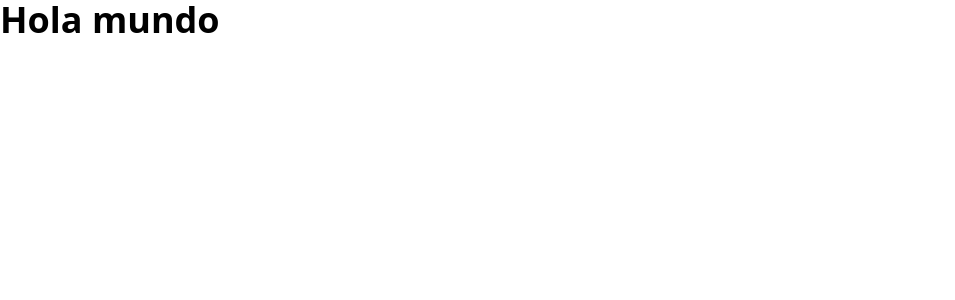
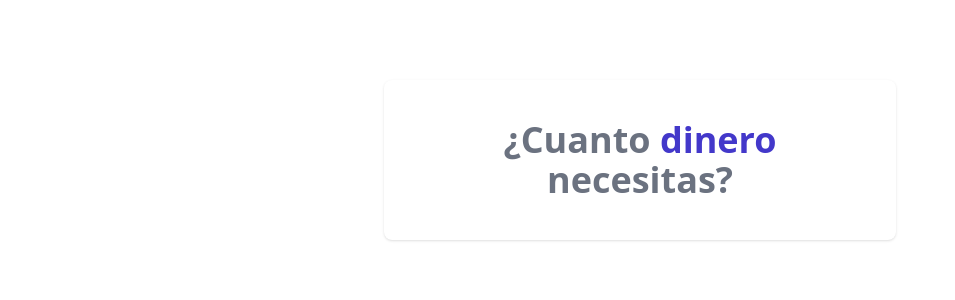
Before and after one commit to thejuanco/cotizador-prestamos-vue, a Vue app: page / in a window 1280 px wide. Shown: the top 300 px of the page, without its empty margins (0-955 px from the left). Built offline with nearby package versions, Linux system fonts and the light colour scheme.

Commit message:
Crea el primer componente y agregandolo

```diff
--- a/src/App.vue
+++ b/src/App.vue
@@ -1,7 +1,9 @@
 <script setup>
-
+  import Header from './components/Header.vue';
 </script>
 
 <template>
-  <h1 class="text-4xl font-bold">Hola mundo</h1>
+  <div class="my-20 max-w-lg mx-auto bg-white shadow p-10 rounded-lg">
+    <Header/>
+  </div>
 </template>
--- /dev/null
+++ b/src/components/Header.vue
@@ -0,0 +1,5 @@
+<template>
+  <h1 class="text-4xl font-extrabold text-gray-500 text-center">
+    ¿Cuanto <span class="text-indigo-700">dinero </span>necesitas?
+  </h1>
+</template>
```
